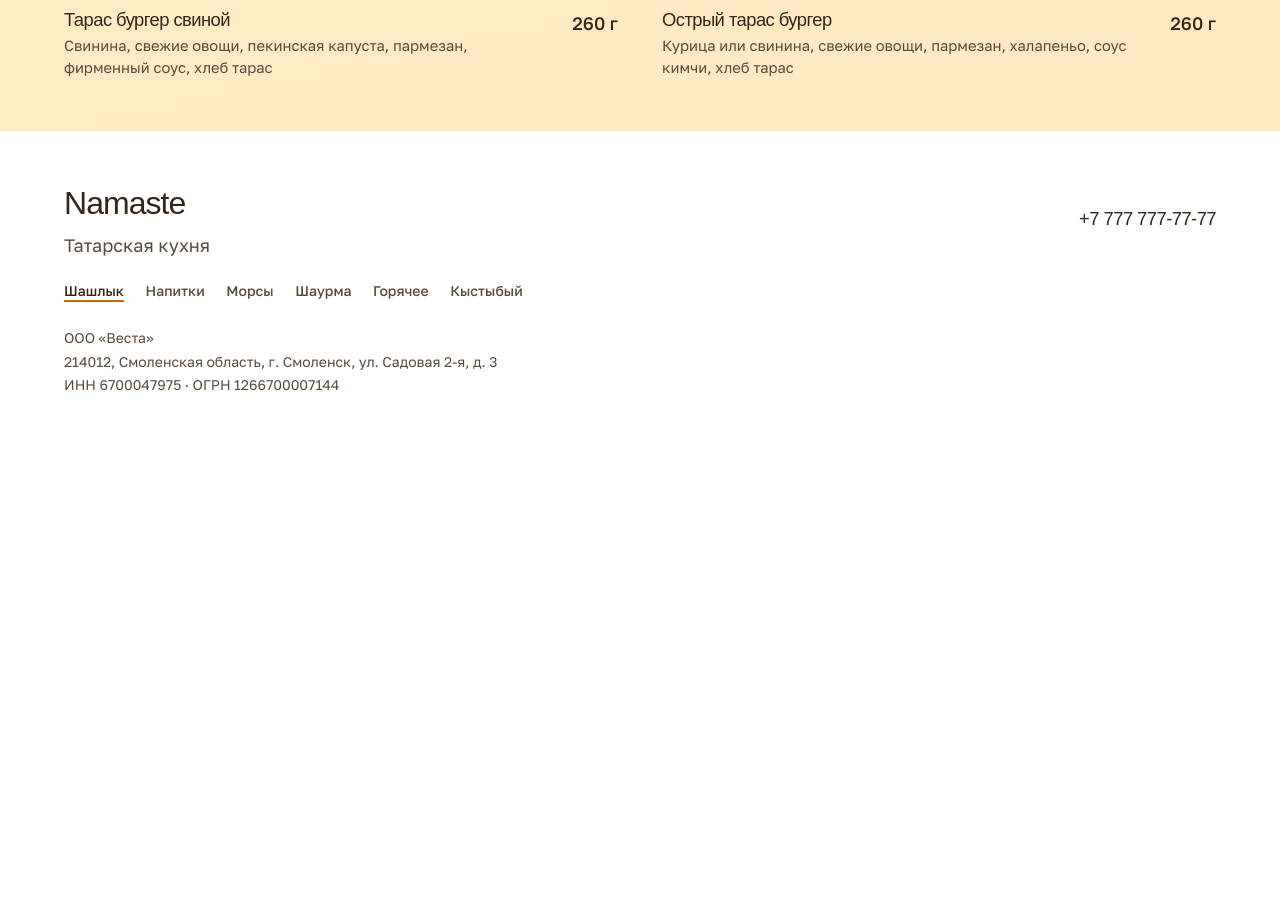
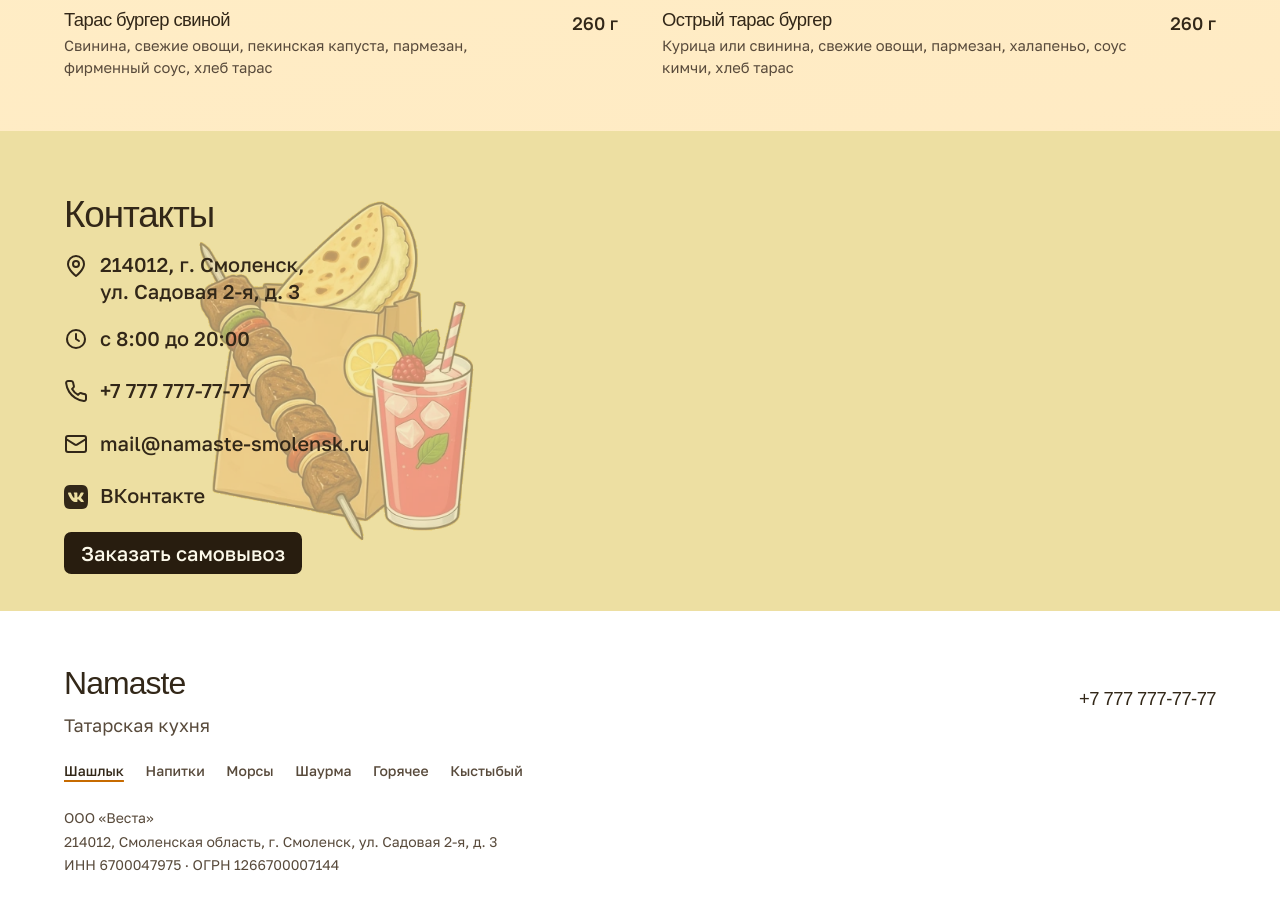
Before and after one commit to Amvilina/namaste-smolensk, a website built with Vite: page index.html in a window 1280 px wide. Shown: the part 2960-3870 px from the top of the page. Before the commit the page ends 3404 px from the top, so only its background shows below. Built offline with nearby package versions, Linux system fonts and the light colour scheme; a web font is replaced by a local one.

Commit message:
add contacts

```diff
--- a/index.html
+++ b/index.html
@@ -98,6 +98,85 @@
       </section>
       <div id="menu"></div>
     </main>
+    <section class="contacts" id="contacts">
+      <div class="wrap contacts-grid">
+        <div class="contacts-copy">
+          <h2>Контакты</h2>
+          <ul class="contact-list">
+            <li>
+              <a
+                href="https://yandex.ru/maps/?ll=32.046589%2C54.793108&amp;z=16&amp;pt=32.046589%2C54.793108"
+                rel="noopener noreferrer"
+              >
+                <svg viewBox="0 0 24 24" aria-hidden="true">
+                  <path d="M20 10c0 6-8 12-8 12s-8-6-8-12a8 8 0 0 1 16 0Z" />
+                  <circle cx="12" cy="10" r="3" />
+                </svg>
+                <span>214012, г. Смоленск,<br />ул. Садовая 2-я, д. 3</span>
+              </a>
+            </li>
+            <li>
+              <span class="contact-line">
+                <svg viewBox="0 0 24 24" aria-hidden="true">
+                  <circle cx="12" cy="12" r="9" />
+                  <path d="M12 7v5l3 2" />
+                </svg>
+                <span>с 8:00 до 20:00</span>
+              </span>
+            </li>
+            <li>
+              <a href="tel:+77777777777">
+                <svg viewBox="0 0 24 24" aria-hidden="true">
+                  <path
+                    d="M22 16.92v3a2 2 0 0 1-2.18 2 19.8 19.8 0 0 1-8.63-3.07 19.5 19.5 0 0 1-6-6 19.8 19.8 0 0 1-3.07-8.67A2 2 0 0 1 4.11 2h3a2 2 0 0 1 2 1.72c.13.96.35 1.9.7 2.81a2 2 0 0 1-.45 2.11L8.09 9.91a16 16 0 0 0 6 6l1.27-1.27a2 2 0 0 1 2.11-.45c.91.35 1.85.57 2.81.7A2 2 0 0 1 22 16.92z"
+                  />
+                </svg>
+                <span>+7 777 777-77-77</span>
+              </a>
+            </li>
+            <li>
+              <a href="mailto:mail@namaste-smolensk.ru">
+                <svg viewBox="0 0 24 24" aria-hidden="true">
+                  <rect x="2" y="4" width="20" height="16" rx="2" />
+                  <path d="m22 7-8.97 5.7a1.94 1.94 0 0 1-2.06 0L2 7" />
+                </svg>
+                <span>mail@namaste-smolensk.ru</span>
+              </a>
+            </li>
+            <li>
+              <a href="https://vk.com/namaste" rel="noopener noreferrer">
+                <svg viewBox="0 0 24 24" aria-hidden="true">
+                  <path
+                    fill="currentColor"
+                    stroke="none"
+                    d="M15.684 0H8.316C1.592 0 0 1.592 0 8.316v7.368C0 22.408 1.592 24 8.316 24h7.368C22.408 24 24 22.408 24 15.684V8.316C24 1.592 22.408 0 15.684 0zm3.692 17.123h-1.744c-.66 0-.864-.525-2.05-1.727-1.033-1-1.49-1.135-1.744-1.135-.356 0-.458.102-.458.593v1.575c0 .424-.135.678-1.253.678-1.846 0-3.896-1.118-5.335-3.202C4.624 10.857 4.03 8.57 4.03 8.096c0-.254.102-.491.593-.491h1.744c.44 0 .61.203.78.677.863 2.49 2.303 4.675 2.896 4.675.22 0 .322-.102.322-.66V9.721c-.068-1.186-.695-1.287-.695-1.71 0-.203.17-.407.44-.407h2.744c.373 0 .508.203.508.643v3.473c0 .372.17.508.271.508.22 0 .407-.136.813-.542 1.254-1.406 2.151-3.574 2.151-3.574.119-.254.322-.491.763-.491h1.744c.525 0 .644.27.525.643-.22 1.017-2.354 4.031-2.354 4.031-.186.305-.254.44-.186.787.136.254.78.779 1.203 1.253.745.847 1.32 1.558 1.473 2.049.17.49-.085.744-.576.744z"
+                  />
+                </svg>
+                <span>ВКонтакте</span>
+              </a>
+            </li>
+          </ul>
+          <a class="order" href="#shashlik">Заказать самовывоз</a>
+          <img
+            class="contacts-art"
+            src="/contacts-art.webp"
+            alt=""
+            width="366"
+            height="449"
+          />
+        </div>
+        <div class="map">
+          <iframe
+            title="Карта: Смоленск, улица Садовая 2-я, 3"
+            src="https://yandex.ru/map-widget/v1/?ll=32.046589%2C54.793108&amp;z=16&amp;pt=32.046589%2C54.793108,pm2rdm&amp;l=map&amp;scroll=false"
+            width="650"
+            height="400"
+            loading="lazy"
+            referrerpolicy="no-referrer-when-downgrade"
+          ></iframe>
+        </div>
+      </div>
+    </section>
     <footer class="site-footer">
       <div class="wrap footer-grid">
         <div class="footer-brand">
--- /dev/null
+++ b/src/styles/components/contacts.css
@@ -0,0 +1,117 @@
+.contacts {
+  container-type: inline-size;
+  padding-block: clamp(2.5rem, 6vw, 4rem);
+  background: oklch(0.9 0.08 96);
+}
+
+.contacts-grid {
+  display: grid;
+  gap: 1.5rem 2rem;
+  align-items: start;
+}
+
+.contacts-copy {
+  position: relative;
+  display: flex;
+  flex-direction: column;
+  align-items: flex-start;
+  justify-content: space-between;
+  gap: 1rem;
+}
+
+.contacts h2 {
+  position: relative;
+  z-index: 1;
+  font-size: clamp(1.9rem, 1.5rem + 1vw, 2.35rem);
+}
+
+.contact-list {
+  position: relative;
+  z-index: 1;
+  display: grid;
+  flex: 1;
+  align-content: space-evenly;
+  gap: clamp(0.85rem, 1.6vw, 1.2rem);
+  margin: 0;
+  padding: 0;
+  list-style: none;
+}
+
+.contact-list a,
+.contact-line {
+  display: inline-flex;
+  align-items: flex-start;
+  gap: 0.75rem;
+  font-size: clamp(1.12rem, 1.05rem + 0.25vw, 1.25rem);
+  font-weight: 500;
+  line-height: 1.35;
+  text-decoration: none;
+}
+
+.contact-list a:hover {
+  color: var(--color-accent);
+}
+
+.contact-list svg {
+  width: 1.2em;
+  height: 1.2em;
+  flex: none;
+  margin-top: 0.12em;
+  fill: none;
+  stroke: currentColor;
+  stroke-width: 2;
+  stroke-linecap: round;
+  stroke-linejoin: round;
+}
+
+.contact-list a[href*="vk.com"] svg {
+  fill: currentColor;
+  stroke: none;
+}
+
+.contacts .order {
+  position: relative;
+  z-index: 1;
+  margin-top: 0;
+  padding: 0.45em 0.85em;
+  font-family: var(--font-body);
+  font-size: clamp(1.12rem, 1.05rem + 0.25vw, 1.25rem);
+  line-height: 1.2;
+}
+
+.contacts-art {
+  position: absolute;
+  z-index: 0;
+  right: 0;
+  bottom: 0;
+  width: min(100%, 18rem);
+  height: auto;
+  max-height: 100%;
+  object-fit: contain;
+  object-position: right bottom;
+  opacity: 0.38;
+  pointer-events: none;
+}
+
+.map {
+  overflow: hidden;
+  height: clamp(16rem, 42vw, 22rem);
+  border-radius: 1rem;
+}
+
+.map iframe {
+  display: block;
+  width: 100%;
+  height: 100%;
+  border: 0;
+}
+
+@container (min-width: 46rem) {
+  .contacts-grid {
+    grid-template-columns: minmax(18rem, 26rem) minmax(0, 1fr);
+  }
+
+  .contacts-copy {
+    height: clamp(16rem, 42vw, 22rem);
+  }
+}
--- a/src/styles/main.css
+++ b/src/styles/main.css
@@ -6,4 +6,5 @@
 @import url("./layout.css") layer(layout);
 @import url("./components/menu.css") layer(components);
 @import url("./components/footer.css") layer(components);
+@import url("./components/contacts.css") layer(components);
 @import url("./motion.css") layer(motion);
```
Also changed, not shown: public/contacts-art.webp (added).
